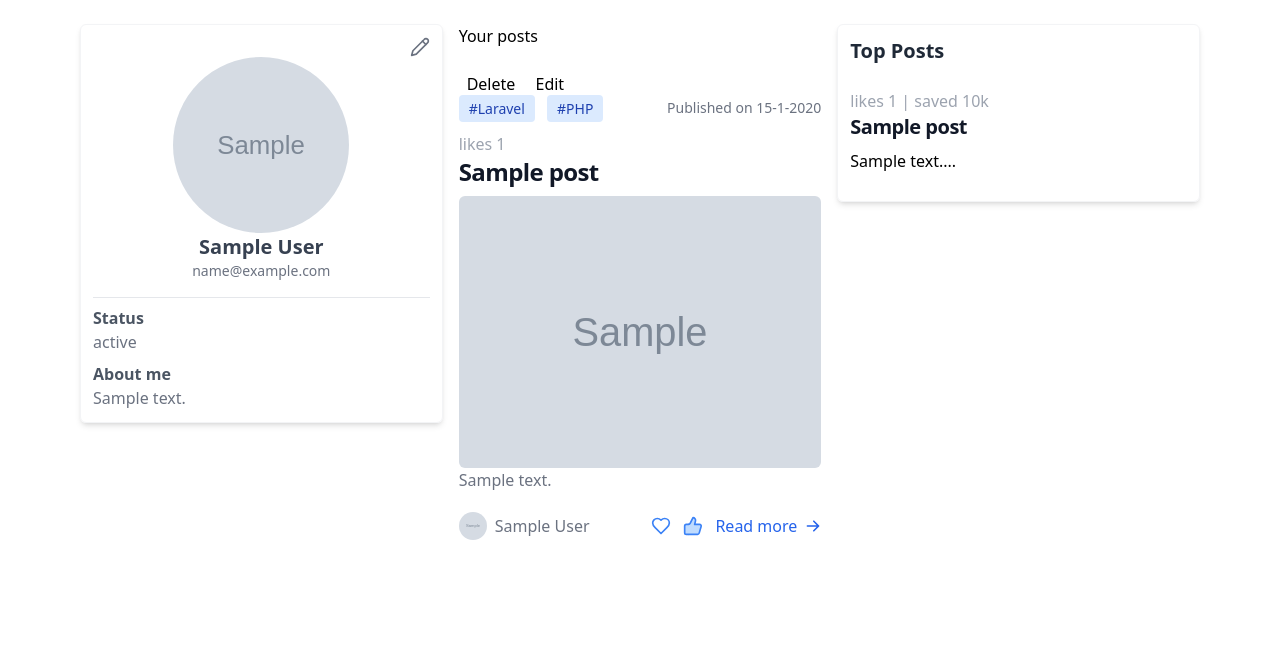
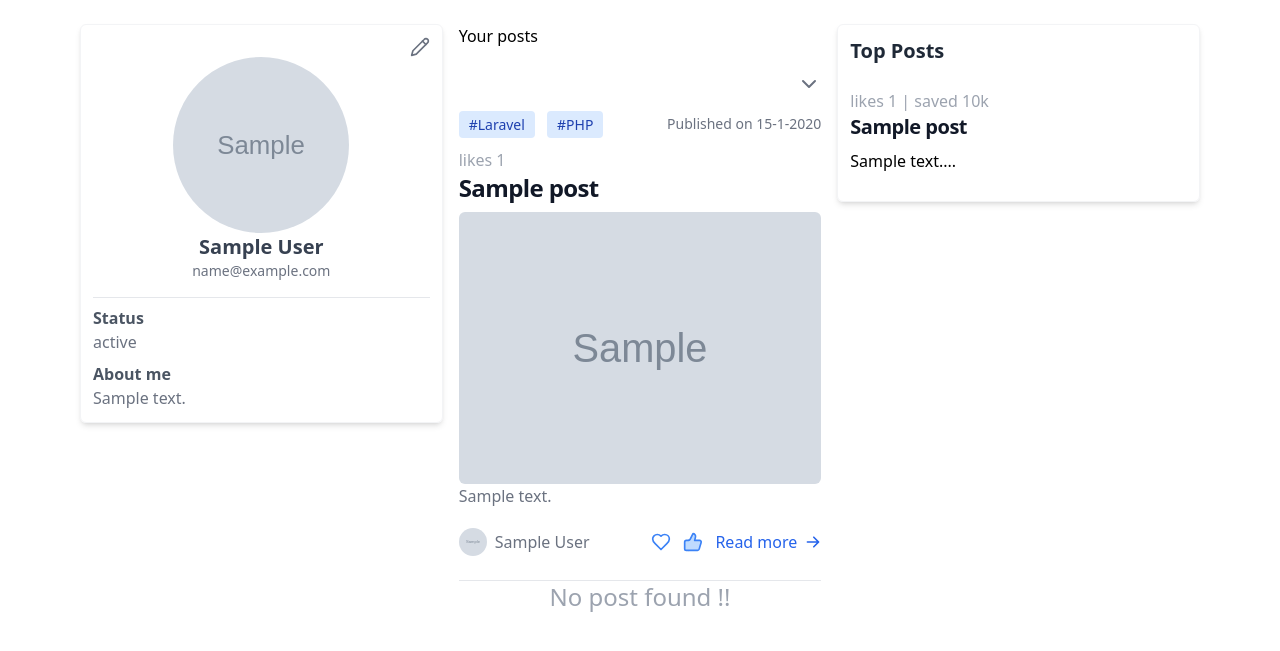
Before and after one commit to Shobhit-Mishra-02/Social-media-app, a Django app: page /social/getUserPosts/ in a window 1280 px wide. Shown: the part 65-716 px from the top of the page. Run offline with Django 4.2, Linux system fonts and the light colour scheme; a user stored in the database is signed in; tables that the repository leaves empty hold one stand-in row (values such as "Sample post"); grey boxes marked "Sample" are stand-in pictures; data that the repository does not hold is empty; some libraries are stand-ins or nearby versions.

Commit message:
feat: added feature to remove post

```diff
--- a/ajax/urls.py
+++ b/ajax/urls.py
@@ -5,10 +5,16 @@ app_name = "ajax"
 urlpatterns = [
     path("posts/<int:page>/<int:own_user>", views.get_posts, name="posts"),
     path("like/<int:id>", views.update_like_status, name="update_like_status"),
-    path("addGeneralInformation/", views.add_general_information, name="general_information"),
-    path("generalInformation/<int:id>/", views.get_general_information, name="get_general_information"),
-    path("getPersonalInformation/<int:id>/", views.get_personal_information, name="get_personal_information"),
-    path("addPersonalInformation/", views.add_personal_information, name="add_personal_information"),
-    path("getUserDetails/<int:id>/", views.get_user_details, name="get_user_details"),
-    path("getTrendingPosts/", views.get_trending_posts, name="get_trending_posts")
+    path("addGeneralInformation/", views.add_general_information,
+         name="general_information"),
+    path("generalInformation/<int:id>/", views.get_general_information,
+         name="get_general_information"),
+    path("getPersonalInformation/<int:id>/",
+         views.get_personal_information, name="get_personal_information"),
+    path("addPersonalInformation/", views.add_personal_information,
+         name="add_personal_information"),
+    path("getUserDetails/<int:id>/",
+         views.get_user_details, name="get_user_details"),
+    path("getTrendingPosts/", views.get_trending_posts, name="get_trending_posts"),
+    path("deletePost/<int:id>/", views.delete_post, name="delete_post")
 ]
--- a/ajax/views.py
+++ b/ajax/views.py
@@ -8,6 +8,7 @@ from home.models import Post, GeneralInformation, PersonalInformation
 from .serializers import PostModelSerializer, GeneralInformationModelSerializer, PersonalInformationSerializer, AccountUserModelSerializer, TrendingPostSerializer
 from home.forms import PersonalInformationForm, GeneralInformationForm
 from authentication.models import AccountUser
+
 
 @csrf_exempt
 @login_required
@@ -21,10 +22,12 @@ def get_posts(request, page=1, own_user=0):
         # number_of_posts = Post.objects.all().count()
         # total_pages = number_of_posts % 3 if number_of_posts/3 + 1 else number_of_posts/3
 
-        if own_user==0:
-            posts = Post.objects.all().order_by('-created_at')[start_index:end_index]
+        if own_user == 0:
+            posts = Post.objects.all().order_by(
+                '-created_at')[start_index:end_index]
         else:
-            posts = Post.objects.filter(user_id=request.user.id).order_by('-created_at')[start_index:end_index]
+            posts = Post.objects.filter(user_id=request.user.id).order_by(
+                '-created_at')[start_index:end_index]
 
         serialized = PostModelSerializer(
             posts, many=True, context={"request": request})
@@ -33,8 +36,6 @@ def get_posts(request, page=1, own_user=0):
         return JsonResponse(serialized_posts, safe=False)
 
     return JsonResponse({"message": "Invalid request"}, status=500)
-
-
 
 
 @csrf_exempt
@@ -95,30 +96,32 @@ def add_personal_information(request):
 
     if request.method == "POST":
 
-        if PersonalInformation.objects.filter(user_id=request.user.id).count()>0:
+        if PersonalInformation.objects.filter(user_id=request.user.id).count() > 0:
             instance = PersonalInformation.objects.get(user_id=request.user.id)
-            form = PersonalInformationForm(request.POST, request.FILES, instance=instance)
+            form = PersonalInformationForm(
+                request.POST, request.FILES, instance=instance)
 
             if form.is_valid():
                 form.save()
             else:
-                return JsonResponse({"message":"Form is not valid"}, status=500)
+                return JsonResponse({"message": "Form is not valid"}, status=500)
         else:
             instance = PersonalInformation(user=request.user)
-            form = PersonalInformationForm(request.POST, request.FILES, instance=instance)
+            form = PersonalInformationForm(
+                request.POST, request.FILES, instance=instance)
 
             if form.is_valid():
                 form.save()
             else:
-                return JsonResponse({"message":"Form is not valid"}, status=500)
+                return JsonResponse({"message": "Form is not valid"}, status=500)
 
         data = PersonalInformation.objects.get(user_id=request.user.id)
-        serialized_data = PersonalInformationSerializer(data, context={"request": request}).data
+        serialized_data = PersonalInformationSerializer(
+            data, context={"request": request}).data
 
         return JsonResponse(serialized_data, status=200)
 
-    return JsonResponse({"message":"Invalid method"}, status=500)
-
+    return JsonResponse({"message": "Invalid method"}, status=500)
 
 
 @csrf_exempt
@@ -156,6 +159,7 @@ def get_personal_information(request, id):
 
     return JsonResponse({"message": "Invalid method"}, status=500)
 
+
 @csrf_exempt
 @login_required
 def get_user_details(request, id):
@@ -164,40 +168,64 @@ def get_user_details(request, id):
 
         response = {}
 
-        if users.count()>0:
+        if users.count() > 0:
             serialized_user = AccountUserModelSerializer(users[0]).data
             response["user"] = serialized_user
         else:
             return JsonResponse({"message": "User does not exist"}, status=500)
 
-        personal_informations = PersonalInformation.objects.filter(user_id = id)
+        personal_informations = PersonalInformation.objects.filter(user_id=id)
 
-        if personal_informations.count()>0:
-            serialized_personal_information = PersonalInformationSerializer(personal_informations[0]).data
+        if personal_informations.count() > 0:
+            serialized_personal_information = PersonalInformationSerializer(
+                personal_informations[0]).data
             response["personal_information"] = serialized_personal_information
         else:
-            response["personal_information"] = PersonalInformationSerializer(PersonalInformation(user=users[0])).data
+            response["personal_information"] = PersonalInformationSerializer(
+                PersonalInformation(user=users[0])).data
 
-        general_informations = GeneralInformation.objects.filter(user_id = id)
+        general_informations = GeneralInformation.objects.filter(user_id=id)
 
-        if general_informations.count()>0:
-            serialized_general_information = GeneralInformationModelSerializer(general_informations[0]).data
+        if general_informations.count() > 0:
+            serialized_general_information = GeneralInformationModelSerializer(
+                general_informations[0]).data
             response["general_information"] = serialized_general_information
         else:
-            response["general_information"] = GeneralInformationModelSerializer(GeneralInformation(user=users[0])).data
+            response["general_information"] = GeneralInformationModelSerializer(
+                GeneralInformation(user=users[0])).data
 
         return JsonResponse(response, status=200)
 
     return JsonResponse({"message": "Invalid method"}, status=500)
 
+
 @csrf_exempt
 @login_required
 def get_trending_posts(request):
     if request.method == "GET":
-        response = Post.objects.annotate(like_count=Count("userlikepost__user")).order_by('-like_count')[:5]
+        response = Post.objects.annotate(like_count=Count(
+            "userlikepost__user")).order_by('-like_count')[:5]
 
         serialized_response = TrendingPostSerializer(response, many=True).data
 
         return JsonResponse(serialized_response, status=200, safe=False)
 
-    return JsonResponse({"message":"Invalid method"}, status=500)
+    return JsonResponse({"message": "Invalid method"}, status=500)
+
+
+@csrf_exempt
+@login_required
+def delete_post(request, id):
+
+    if request.method == "GET":
+        filtered_post = Post.objects.filter(user_id=request.user.id, id=id)
+
+        if filtered_post.count() > 0:
+            post = filtered_post[0]
+            post.delete()
+
+            return JsonResponse({"message": "removed the post", "post_id": id}, status=200)
+        else:
+            return JsonResponse({"message": "Not a valid user"}, status=500)
+
+    return JsonResponse({"message": "Invalid method"}, status=500)
--- a/templates/home/user_posts.html
+++ b/templates/home/user_posts.html
@@ -2,7 +2,7 @@
 {% load static %}
 
 {% block title %}
-home
+Your posts
 {% endblock title %}
 
 
@@ -31,6 +31,7 @@ home
 <script>
     let pageNumber = 1;
     let postsRequestInProgress = false;
+    let hasPosts = true
 
     function getPostsPagePromise(page) {
         return new Promise((resolve, reject) => {
@@ -55,15 +56,26 @@ home
     function appendPosts(posts) {
         let postDisplayTemplate = ``;
 
-        console.log(posts);
-
         posts.forEach((post) => {
             let d = new Date(post.created_at);
             postDisplayTemplate += `
             <article class="py-6 post" id="${"post_" + post.id}">
-                <div>
-                    <span class="post_delete_btn cursor-pointer p-2">Delete</span>
-                    <span class="post_edit_btn cursor-pointer p-2">Edit</span>
+                <div class="flex justify-end gap-3 mb-4 relative">
+                    <button class="dropdownButton stroke-gray-500 hover:stroke-gray-600 cursor-pointer" type="button">
+                        <svg xmlns="http://www.w3.org/2000/svg" width="24" height="24" viewBox="0 0 24 24" fill="none" stroke="" stroke-width="2" stroke-linecap="round" stroke-linejoin="round" class="lucide lucide-chevron-down"><path d="m6 9 6 6 6-6"/></svg>
+                    </button>
+
+                        <!-- Dropdown menu -->
+                    <div id="dropdown_${post.id}" class="dropdownButton hidden z-10 bg-white divide-y divide-gray-100 rounded-lg shadow w-44 absolute top-10">
+                        <ul class="py-2 text-sm text-gray-700">
+                        <li>
+                            <a href="#" class="block px-4 py-2 hover:bg-gray-100 post_edit_btn">Edit</a>
+                        </li>
+                        <li>
+                            <a href="#" class="block px-4 py-2 hover:bg-gray-100 post_delete_btn">Delete</a>
+                        </li>
+                        </ul>
+                    </div>
                 </div>
                 <div class="flex items-center justify-between mb-3 text-gray-500">
                     <div>
@@ -89,7 +101,7 @@ home
                     : ``
                 }
 
-                <p class="mb-5 text-gray-500">${post.content.length > 400 ? post.content.slice(0,400) + "...": post.content}
+                <p class="mb-5 text-gray-500">${post.content.length > 400 ? post.content.slice(0, 400) + "..." : post.content}
                 </p>
 
                 <div class="flex items-center justify-between">
@@ -140,6 +152,40 @@ home
         $("#post_container").append(postDisplayTemplate);
     }
 
+    function bindDropdownEvent() {
+        $(".dropdownButton").unbind()
+
+        function toogleEvent() {
+            let postId = $(this).parents(".post").attr("id").split("_")[1]
+            $("#dropdown_" + postId).toggleClass("hidden")
+        }
+
+        $(".dropdownButton").focusin(toogleEvent)
+
+        $(".dropdownButton").focusout(toogleEvent)
+    }
+
+    function bindDeleteButtonEvent() {
+        $(".post_delete_btn").unbind()
+        $(".post_delete_btn").click(function () {
+            let postId = $(this).parents(".post").attr("id").split("_")[1]
+
+            createGetRequestPromise("/ajax/deletePost/" + postId)
+                .then(data => {
+                    console.log(data)
+
+                    $("#post_container").html("")
+                    pageNumber = 1;
+                    postsRequestInProgress = false
+
+                    // Loading after the post deletion
+                    getPosts()
+                })
+                .catch(err => console.log(err))
+
+        })
+    }
+
     function bindLikeButtonEvent() {
         $(".likeButton").unbind();
         $(".likeButton").click(function () {
@@ -162,30 +208,37 @@ home
         });
     }
 
-    $(document).ready(function () {
-        let postPageNumber = 1;
-        let hasPosts = true;
+    function getPosts() {
+        if (hasPosts && !postsRequestInProgress) {
 
-        // Initial posts load
             new Promise((resolve, reject) => {
                 postsRequestInProgress = true;
-            resolve(getPostsPagePromise(postPageNumber));
+                resolve(getPostsPagePromise(pageNumber));
             })
                 .then((posts) => {
                     appendPosts(posts);
 
                     if (posts.length) {
-                    postPageNumber++;
+                        pageNumber++;
                     } else {
                         hasPosts = false;
-                    $("#post_container").html(
+                        $("#post_container").append(
                             "<h3 class='text-2xl text-gray-400 text-center'>No post found !!</h3>"
                         );
                     }
 
                     postsRequestInProgress = false;
                 })
-            .then(() => bindLikeButtonEvent());
+                .then(() => bindLikeButtonEvent())
+                .then(() => bindDeleteButtonEvent())
+                .then(() => bindDropdownEvent())
+        }
+    }
+
+    $(document).ready(function () {
+
+        // Initial posts load
+        getPosts()
 
         // loads posts whenever the user scroll to the bottom
         $(document).scroll(function (e) {
@@ -196,22 +249,7 @@ home
                 hasPosts &&
                 !postsRequestInProgress
             ) {
-                new Promise((resolve, reject) => {
-                    postsRequestInProgress = true;
-                    resolve(getPostsPagePromise(postPageNumber));
-                })
-                    .then((posts) => {
-                        appendPosts(posts);
-
-                        if (posts.length) {
-                            postPageNumber++;
-                        } else {
-                            hasPosts = false;
-                        }
-
-                        postsRequestInProgress = false;
-                    })
-                    .then(() => bindLikeButtonEvent());
+                getPosts()
             }
         });
     });
```
Lines whose indentation alone changed are shown as unchanged.
